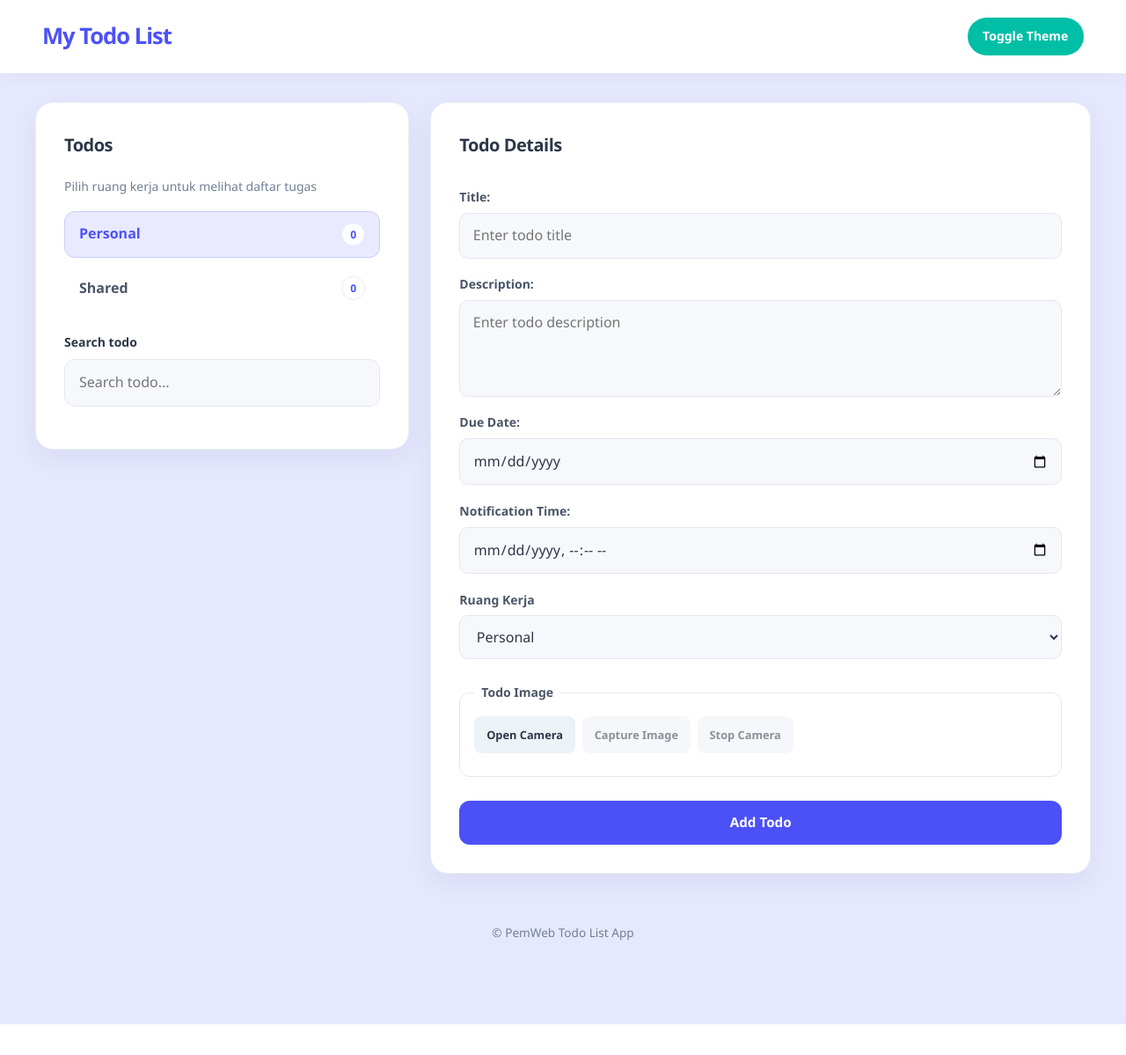
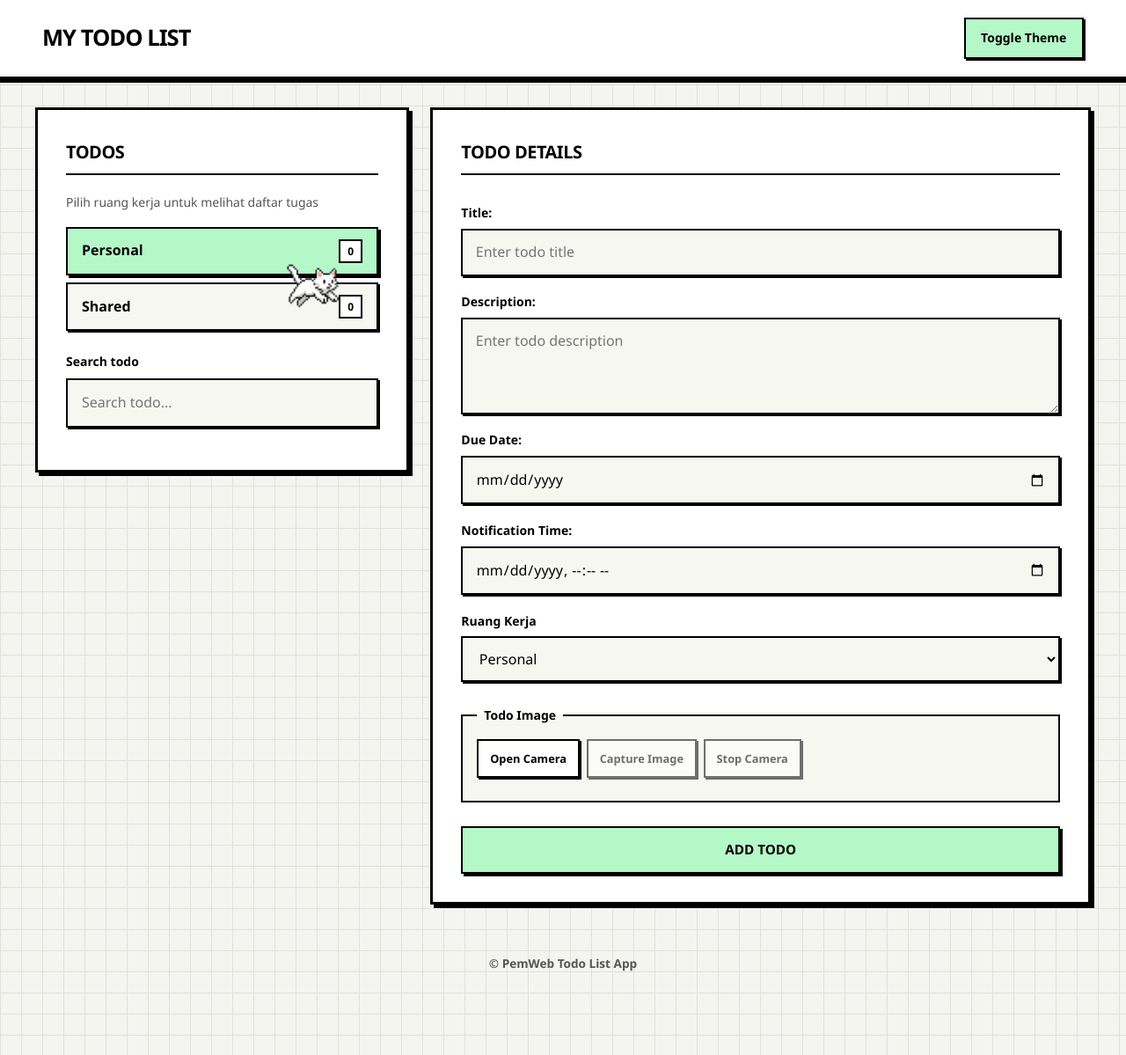
Before and after one commit to IF-Pemrograman-Web-A/5025251075_Todo-App, a PHP site: page / in a window 1280 px wide. Shown: the whole page at 88% size. Before the commit the page ends 1164 px from the top, so only its background shows below. Run offline with PHP 8.4, Linux system fonts and the light colour scheme.

Commit message:
modify design & add the cat

```diff
--- a/includes/footer.php
+++ b/includes/footer.php
@@ -3,8 +3,11 @@
 
     <footer>
       <p>&copy; PemWeb Todo List App</p>
+      <img src="cat.png" id="bouncing-cat" alt="Bouncing Cat">
     </footer>
 
     <script src="script.js"></script>
   </body>
+
+
 </html>
--- a/public/style.css
+++ b/public/style.css
@@ -8,35 +8,38 @@
 
 :root {
   font-family: "Segoe UI", Roboto, Helvetica, Arial, sans-serif;
-  color: #2d3748;
-  background: #e6e8ff;
+  color: #000000;
+  background: #f4f4f0;
   font-synthesis: none;
   text-rendering: optimizeLegibility;
   -webkit-font-smoothing: antialiased;
 
+  /* Palette Neo-Brutalist ala Referensi */
   --primary: #4c51f7;
   --primary-hover: #3f44d4;
-  --accent: #00bfa6;
+  --accent: #b4f8c8;
   --surface: #ffffff;
-  --surface-soft: #f7f8fc;
-  --border: #e2e8f0;
-  --text: #2d3748;
-  --muted: #718096;
-  --page-bg: #e6e8ff;
-  --danger-bg: #ffe2e5;
-  --danger-text: #e53e5b;
-  --shadow: 0 10px 30px rgba(38, 45, 90, 0.07);
+  --surface-soft: #f7f7f2;
+  --border: #000000;
+  --text: #000000;
+  --muted: #555555;
+  --page-bg: #f4f4f0;
+  --danger-bg: #ffa3af;
+  --danger-text: #000000;
+  --shadow: 4px 4px 0px #000000;
 }
 
 body {
   min-height: 100vh;
   padding-bottom: 70px;
   background: var(--page-bg);
+  /* Pola grid latar belakang tipis */
+  background-image:
+    linear-gradient(to right, #e2e2dc 1px, transparent 1px),
+    linear-gradient(to bottom, #e2e2dc 1px, transparent 1px);
+  background-size: 24px 24px;
   color: var(--text);
   line-height: 1.6;
-  transition:
-    background-color 0.25s ease,
-    color 0.25s ease;
 }
 
 button,
@@ -90,37 +93,39 @@ header {
   padding: 1.25rem clamp(1rem, 4vw, 3rem);
 
   background: var(--surface);
-  border-bottom: 1px solid rgba(226, 232, 240, 0.8);
-  box-shadow: 0 4px 15px rgba(0, 0, 0, 0.03);
+  border-bottom: 3px solid var(--border);
+  box-shadow: 0 4px 0px #000000;
 }
 
 header h1 {
-  color: var(--primary);
+  color: var(--text);
   font-size: clamp(1.25rem, 2vw, 1.6rem);
-  font-weight: 800;
+  font-weight: 900;
   letter-spacing: -0.04em;
+  text-transform: uppercase;
 }
 
 .theme-btn {
   flex-shrink: 0;
   padding: 0.65rem 1.1rem;
 
-  color: white;
+  color: #000000;
   background: var(--accent);
-  border: none;
-  border-radius: 999px;
+  border: 2px solid var(--border);
+  border-radius: 0px;
+  box-shadow: 2px 2px 0px #000000;
 
   font-size: 0.875rem;
-  font-weight: 700;
+  font-weight: 800;
 
   transition:
-    background-color 0.2s ease,
-    transform 0.2s ease;
+    transform 0.1s ease,
+    box-shadow 0.1s ease;
 }
 
 .theme-btn:hover {
-  background: #009e8b;
-  transform: translateY(-1px);
+  transform: translate(-1px, -1px);
+  box-shadow: 3px 3px 0px #000000;
 }
 
 /* ========================================
@@ -147,8 +152,8 @@ main {
   padding: clamp(1.25rem, 3vw, 2rem);
 
   background: var(--surface);
-  border: 1px solid rgba(226, 232, 240, 0.75);
-  border-radius: 20px;
+  border: 3px solid var(--border);
+  border-radius: 0px; /* Sudut tajam ala Neo-Brutalism */
   box-shadow: var(--shadow);
 }
 
@@ -158,8 +163,11 @@ main {
 
   color: var(--text);
   font-size: 1.25rem;
-  font-weight: 800;
+  font-weight: 900;
   letter-spacing: -0.025em;
+  text-transform: uppercase;
+  border-bottom: 2px solid var(--border);
+  padding-bottom: 0.5rem;
 }
 
 /* ========================================
@@ -189,30 +197,33 @@ main {
   min-height: 48px;
   padding: 0.75rem 1rem;
 
-  color: #4a5568;
-  background: transparent;
-  border: 1px solid transparent;
-  border-radius: 12px;
+  color: #000000;
+  background: var(--surface-soft);
+  border: 2px solid var(--border);
+  border-radius: 0px;
+  box-shadow: 2px 2px 0px #000000;
 
   text-decoration: none;
-  font-weight: 650;
+  font-weight: 800;
 
   transition:
-    background-color 0.2s ease,
-    color 0.2s ease,
-    border-color 0.2s ease;
+    transform 0.1s ease,
+    box-shadow 0.1s ease,
+    background-color 0.1s ease;
 }
 
 .sidebar-nav a:hover {
-  background: #f4f5ff;
-  border-color: #e6e8ff;
+  background: #fde24f;
+  transform: translate(-1px, -1px);
+  box-shadow: 3px 3px 0px #000000;
 }
 
 .sidebar-nav a.active,
 .sidebar-nav a[aria-current="page"] {
-  color: var(--primary);
-  background: #e9eaff;
-  border-color: #c9ccff;
+  color: #000000;
+  background: var(--accent);
+  border-color: var(--border);
+  box-shadow: 3px 3px 0px #000000;
 }
 
 .sidebar-nav .nav-count {
@@ -225,13 +236,13 @@ main {
   margin-left: auto;
   padding: 0 0.4rem;
 
-  color: var(--primary);
-  background: white;
-  border: 1px solid #e6e8ff;
-  border-radius: 999px;
+  color: #000000;
+  background: #ffffff;
+  border: 2px solid var(--border);
+  border-radius: 0px;
 
   font-size: 0.75rem;
-  font-weight: 800;
+  font-weight: 900;
 }
 
 /* ========================================
@@ -244,7 +255,7 @@ main {
 
   color: var(--text);
   font-size: 0.875rem;
-  font-weight: 700;
+  font-weight: 800;
 }
 
 .todo-list .search-box {
@@ -257,21 +268,17 @@ main {
 
   color: var(--text);
   background: var(--surface-soft);
-  border: 1px solid var(--border);
-  border-radius: 12px;
+  border: 2px solid var(--border);
+  border-radius: 0px;
+  box-shadow: 2px 2px 0px #000000;
 
   outline: none;
-
-  transition:
-    background-color 0.2s ease,
-    border-color 0.2s ease,
-    box-shadow 0.2s ease;
 }
 
 .todo-list .search-box:focus {
   background: var(--surface);
-  border-color: var(--primary);
-  box-shadow: 0 0 0 3px rgba(76, 81, 247, 0.12);
+  border-color: var(--border);
+  box-shadow: 3px 3px 0px #000000;
 }
 
 /* ========================================
@@ -388,55 +398,51 @@ main {
 .todo-list .action-btns button {
   padding: 0.45rem 0.7rem;
 
-  border: none;
-  border-radius: 8px;
+  border: 2px solid var(--border);
+  border-radius: 0px;
+  box-shadow: 2px 2px 0px #000000;
 
   font-size: 0.75rem;
-  font-weight: 750;
+  font-weight: 800;
 
   transition:
-    background-color 0.2s ease,
-    transform 0.2s ease;
+    transform 0.1s ease,
+    box-shadow 0.1s ease;
 }
 
 .todo-list .action-btns button:hover {
-  transform: translateY(-1px);
+  transform: translate(-1px, -1px);
+  box-shadow: 3px 3px 0px #000000;
 }
 
 .todo-list .btn-edit {
-  color: var(--primary);
-  background: #e9eaff;
-}
-
-.todo-list .btn-edit:hover {
-  background: #d8dbff;
+  color: #000000;
+  background: #fde24f;
 }
 
 .todo-list .btn-delete {
-  color: var(--danger-text);
-  background: var(--danger-bg);
-}
-
-.todo-list .btn-delete:hover {
-  background: #ffcbd2;
+  color: #000000;
+  background: #ffa3af;
 }
 
 .todo-empty {
   padding: 1.5rem 1rem;
 
-  color: var(--muted);
+  color: var(--text);
   background: var(--surface-soft);
-  border: 1px dashed #cbd5e0;
-  border-radius: 12px;
+  border: 2px dashed var(--border);
+  border-radius: 0px;
 
   text-align: center;
   font-size: 0.875rem;
+  font-weight: 700;
 }
 
 #todo-status {
   margin: 0.5rem 0 1rem;
   color: var(--muted);
   font-size: 0.85rem;
+  font-weight: 700;
 }
 
 /* ========================================
@@ -452,9 +458,9 @@ main {
 .todo-detail form > label {
   margin-top: 0.75rem;
 
-  color: #4a5568;
+  color: var(--text);
   font-size: 0.875rem;
-  font-weight: 700;
+  font-weight: 800;
 }
 
 .todo-detail input[type="text"],
@@ -471,24 +477,20 @@ main {
 
   color: var(--text);
   background: var(--surface-soft);
-  border: 1px solid var(--border);
-  border-radius: 10px;
+  border: 2px solid var(--border);
+  border-radius: 0px;
+  box-shadow: 2px 2px 0px #000000;
 
   font-family: inherit;
-
-  transition:
-    border-color 0.2s ease,
-    box-shadow 0.2s ease,
-    background-color 0.2s ease;
 }
 
 .todo-detail input:focus,
 .todo-detail textarea:focus,
 .todo-detail select:focus {
   background: var(--surface);
-  border-color: var(--primary);
+  border-color: var(--border);
   outline: none;
-  box-shadow: 0 0 0 3px rgba(76, 81, 247, 0.12);
+  box-shadow: 3px 3px 0px #000000;
 }
 
 .todo-detail textarea {
@@ -507,22 +509,24 @@ main {
   margin-top: 1.25rem;
   padding: 0.8rem 1rem;
 
-  color: white;
-  background: var(--primary);
-  border: none;
-  border-radius: 12px;
+  color: #000000;
+  background: #b4f8c8;
+  border: 2px solid var(--border);
+  border-radius: 0px;
+  box-shadow: 3px 3px 0px #000000;
 
   font-size: 0.95rem;
-  font-weight: 800;
+  font-weight: 900;
+  text-transform: uppercase;
 
   transition:
-    background-color 0.2s ease,
-    transform 0.2s ease;
+    transform 0.1s ease,
+    box-shadow 0.1s ease;
 }
 
 .todo-detail button[type="submit"]:hover:not(:disabled) {
-  background: var(--primary-hover);
-  transform: translateY(-1px);
+  transform: translate(-1px, -1px);
+  box-shadow: 4px 4px 0px #000000;
 }
 
 /* ========================================
@@ -534,16 +538,17 @@ main {
   margin-top: 1.25rem;
   padding: 1rem;
 
-  border: 1px solid var(--border);
-  border-radius: 12px;
+  border: 2px solid var(--border);
+  border-radius: 0px;
+  background: var(--surface-soft);
 }
 
 .camera-section legend {
   padding: 0 0.5rem;
 
-  color: #4a5568;
+  color: var(--text);
   font-size: 0.875rem;
-  font-weight: 750;
+  font-weight: 900;
 }
 
 .camera-controls {
@@ -555,19 +560,24 @@ main {
 .camera-btn {
   padding: 0.6rem 0.8rem;
 
-  color: #2d3748;
-  background: #edf2f7;
-  border: 1px solid transparent;
-  border-radius: 8px;
+  color: #000000;
+  background: #ffffff;
+  border: 2px solid var(--border);
+  border-radius: 0px;
+  box-shadow: 2px 2px 0px #000000;
 
   font-size: 0.8rem;
-  font-weight: 700;
+  font-weight: 800;
 
-  transition: background-color 0.2s ease;
+  transition:
+    transform 0.1s ease,
+    box-shadow 0.1s ease;
 }
 
 .camera-btn:hover:not(:disabled) {
-  background: #dfe5ee;
+  transform: translate(-1px, -1px);
+  box-shadow: 3px 3px 0px #000000;
+  background: #fde24f;
 }
 
 .camera-video {
@@ -589,14 +600,17 @@ main {
 
   margin-top: 1rem;
 
-  border-radius: 12px;
+  border: 2px solid var(--border);
+  border-radius: 0px;
   object-fit: contain;
+  box-shadow: 2px 2px 0px #000000;
 }
 
 .camera-status {
   margin-top: 0.65rem;
   color: var(--muted);
   font-size: 0.85rem;
+  font-weight: 700;
   overflow-wrap: anywhere;
 }
 
@@ -626,46 +640,57 @@ footer {
   color: var(--muted);
   text-align: center;
   font-size: 0.85rem;
+  font-weight: 700;
 }
 
 /* ========================================
-   10. DARK MODE
+   10. DARK MODE (Disesuaikan dengan gaya Brutalist Gelap)
 ======================================== */
 
 body.dark-mode {
-  --surface: #242631;
-  --surface-soft: #1a1c23;
-  --border: #393c4d;
-  --text: #e2e8f0;
-  --muted: #a0aec0;
-  --page-bg: #1a1c23;
-  --danger-bg: #4a1d24;
-  --danger-text: #fc8181;
-  --shadow: 0 10px 30px rgba(0, 0, 0, 0.22);
+  --surface: #1a1a1a;
+  --surface-soft: #242424;
+  --border: #ffffff;
+  --text: #ffffff;
+  --muted: #b0b0b0;
+  --page-bg: #121212;
+  --shadow: 4px 4px 0px #ffffff;
 
   color: var(--text);
   background: var(--page-bg);
+  background-image:
+    linear-gradient(to right, #222222 1px, transparent 1px),
+    linear-gradient(to bottom, #222222 1px, transparent 1px);
 }
 
 body.dark-mode header {
-  background: #242631;
-  border-color: #393c4d;
+  background: #1a1a1a;
+  border-bottom: 3px solid #ffffff;
+  box-shadow: 0 4px 0px #ffffff;
 }
 
 body.dark-mode header h1 {
-  color: #c3c7fe;
+  color: #ffffff;
+}
+
+body.dark-mode .theme-btn {
+  color: #000000;
+  background: #b4f8c8;
+  border: 2px solid #ffffff;
+  box-shadow: 2px 2px 0px #ffffff;
 }
 
 body.dark-mode .todo-list,
 body.dark-mode .todo-detail {
   background: var(--surface);
-  border-color: var(--border);
+  border: 3px solid #ffffff;
+  box-shadow: 4px 4px 0px #ffffff;
 }
 
 body.dark-mode .todo-list h2,
-body.dark-mode .todo-detail h2,
-body.dark-mode .todo-list > label {
-  color: var(--text);
+body.dark-mode .todo-detail h2 {
+  color: #ffffff;
+  border-bottom-color: #ffffff;
 }
 
 body.dark-mode .sidebar-description,
@@ -865,3 +883,17 @@ body.dark-mode .todo-empty {
     animation-iteration-count: 1 !important;
   }
 }
+
+/* =======================================
+   13. THE CAT
+======================================== */
+#bouncing-cat {
+  position: fixed;
+  width: 75px;
+  height: auto;
+  top: 0;
+  left: 0;
+  z-index: 1;
+  pointer-events: none;
+  will-change: transform, left, top;
+}
```
Also changed, not shown: other parts of public/style.css (+74 -77 lines), public/script.js (+44 -0 lines), public/cat.png (added).
